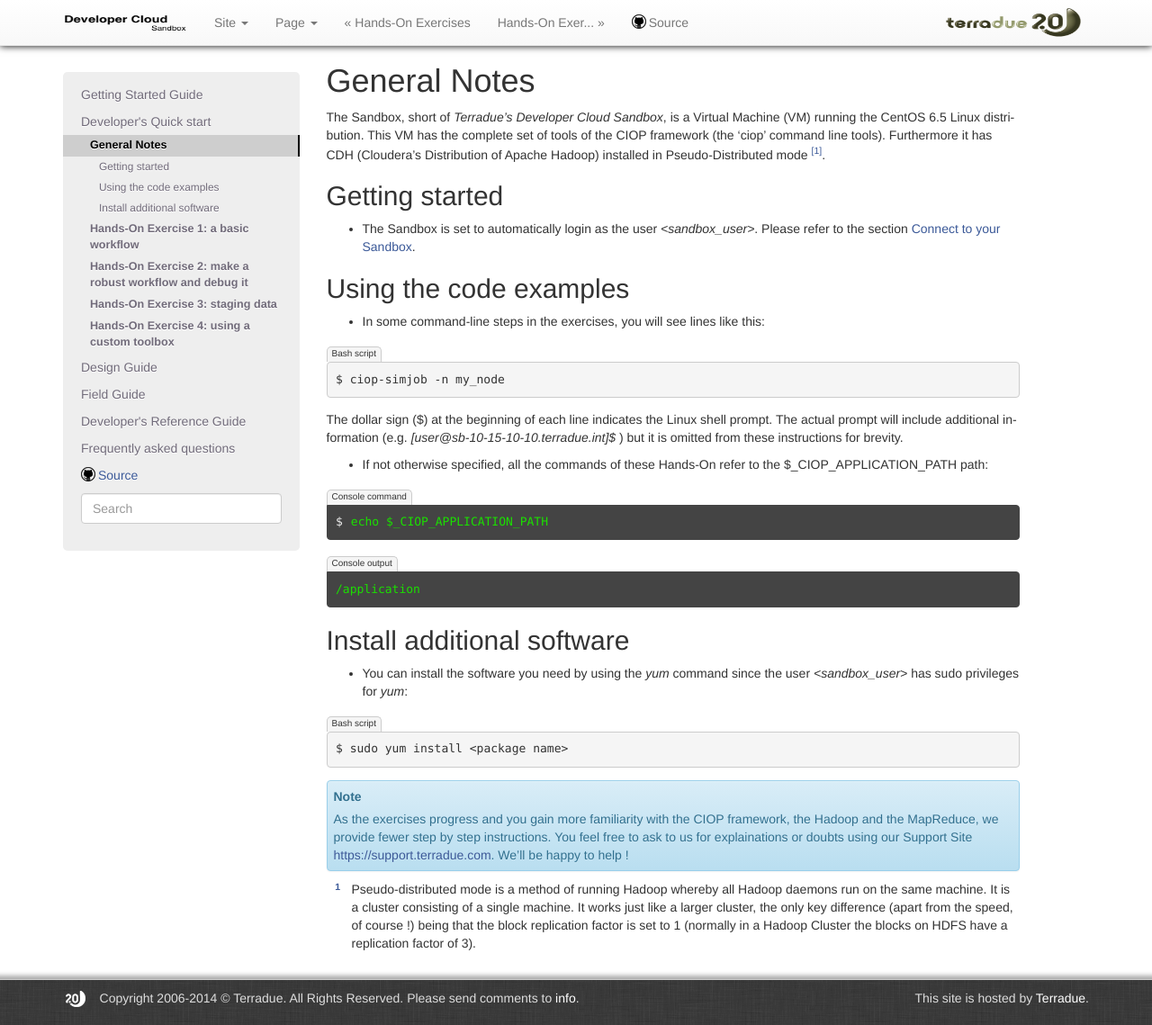
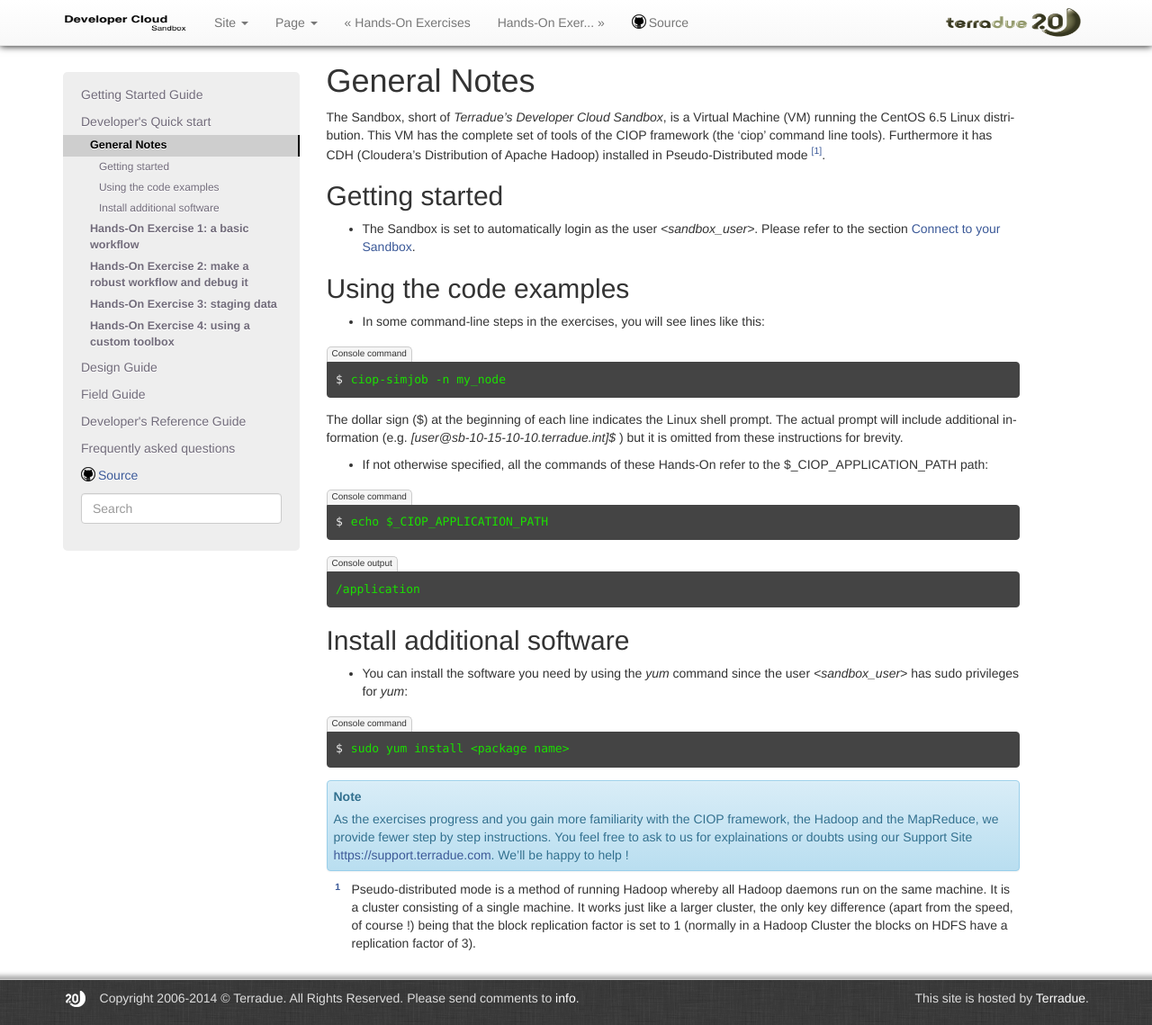
Before and after one commit to Terradue/doc-developer-sandbox, a Sphinx documentation site: the page built from source/developer/general_notes.rst, in a window 1280 px wide and 1139 px high. Shown: the whole window at 90% size. Built offline with Sphinx 7.4.7, drawn with Linux system fonts in a browser that asks for light colours; pages that are not in the unit, such as notebooks, are missing from menus.

Commit message:
Update general_notes.rst

```diff
--- a/source/developer/general_notes.rst
+++ b/source/developer/general_notes.rst
@@ -15,9 +15,9 @@
 
 * In some command-line steps in the exercises, you will see lines like this:
 
-.. code-block:: bash
+.. code-block:: console
 
- $ ciop-simjob -n my_node
+ ciop-simjob -n my_node
 
 The dollar sign ($) at the beginning of each line indicates the Linux shell prompt. The actual prompt will include additional information (e.g. *[user@sb-10-15-10-10.terradue.int]$* ) but it is omitted from these instructions for brevity.
 
@@ -36,9 +36,9 @@
 
 * You can install the software you need by using the *yum* command since the user *<sandbox_user>* has sudo privileges for *yum*:
 
-.. code-block:: bash
+.. code-block:: console
 
- $ sudo yum install <package name>
+ sudo yum install <package name>
 
 .. NOTE::
   As the exercises progress and you gain more familiarity with the CIOP framework, the Hadoop and the MapReduce, we provide fewer step by step instructions. You feel free to ask to us for explainations or doubts using our Support Site https://support.terradue.com. We'll be happy to help !
```
